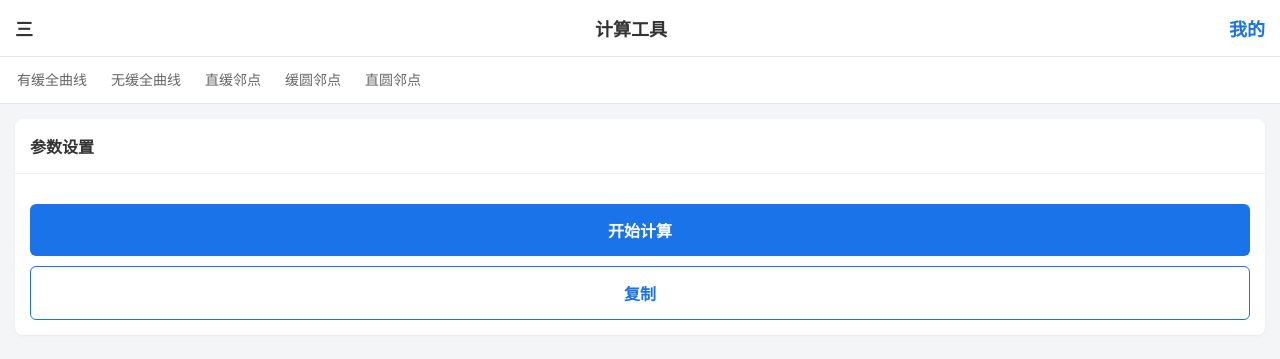
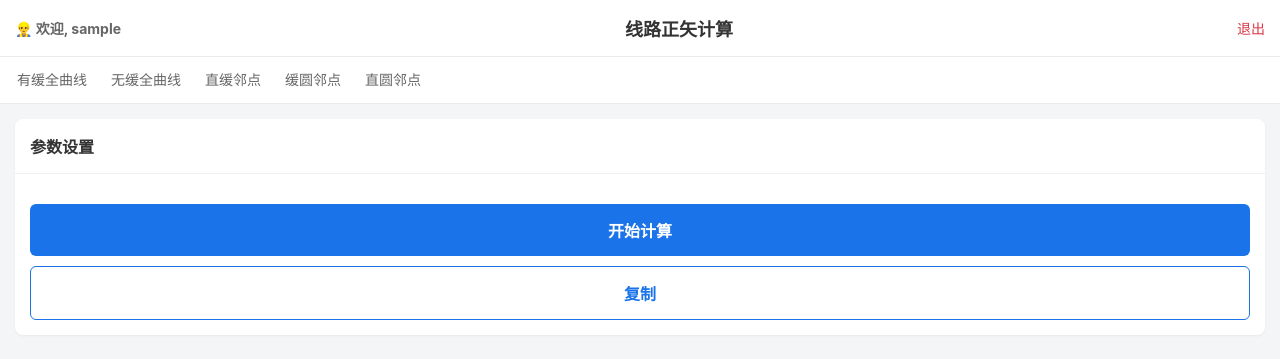
Before and after one commit to melongithub/Calculator, a Flask app: page /calculator in a window 1280 px wide. Shown: the top 359 px of the page. Run offline with Flask 3, Linux system fonts and the light colour scheme; the visitor is signed in with stand-in values (Sample User, id 1).

Commit message:
更新 index.html

```diff
--- a/templates/index.html
+++ b/templates/index.html
@@ -41,7 +41,16 @@
 </head>
 <body>
 
-<div class="header"><span>三</span><span>计算工具</span><span style="color: #1a73e8;">我的</span></div>
+<div class="header">
+    <span style="font-size: 14px; color: #666;">👷‍♂️ 欢迎, {{ session.get('username') }}</span>
+    <span>线路正矢计算</span>
+    <div style="font-size: 14px; font-weight: normal;">
+        {% if session.get('username') == 'admin' %}
+            <a href="/admin" style="color: #6c757d; text-decoration: none; margin-right: 10px;">⚙️后台</a>
+        {% endif %}
+        <a href="/logout" style="color: #dc3545; text-decoration: none;">退出</a>
+    </div>
+</div>
 
 <div class="nav-tabs">
     <div class="tab" onclick="switchTab('yh')">有缓全曲线</div>
```
